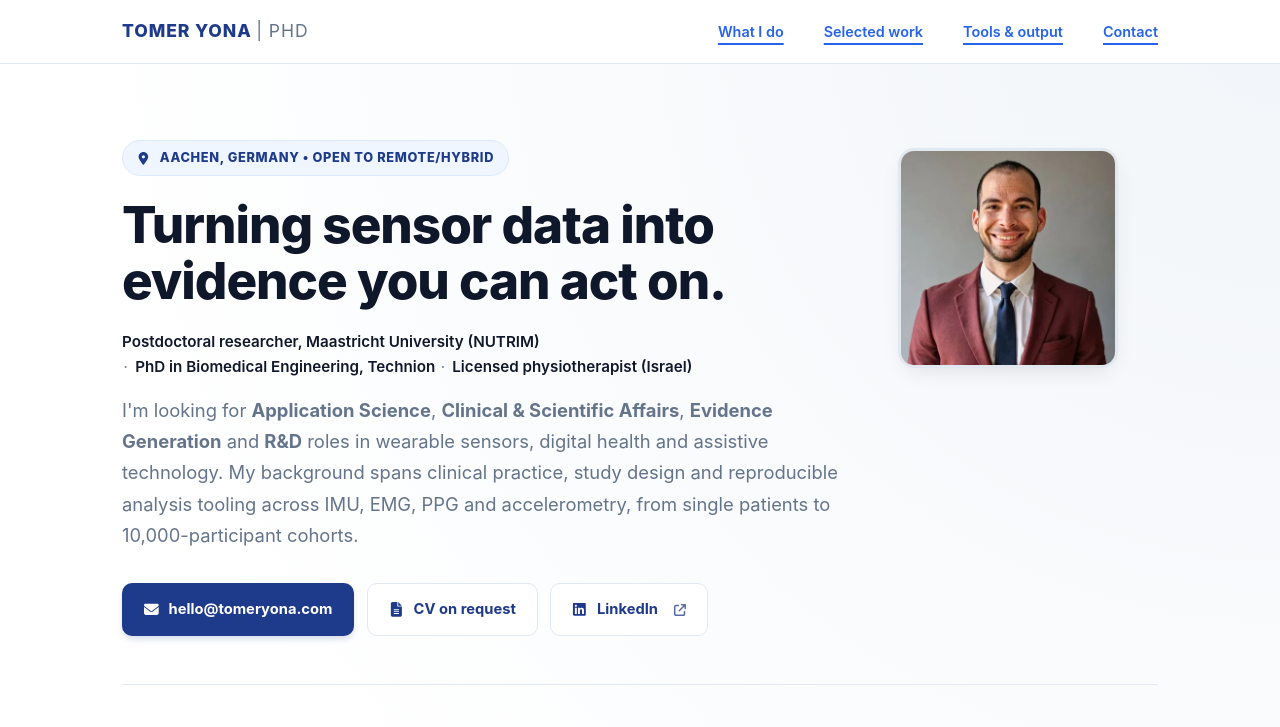
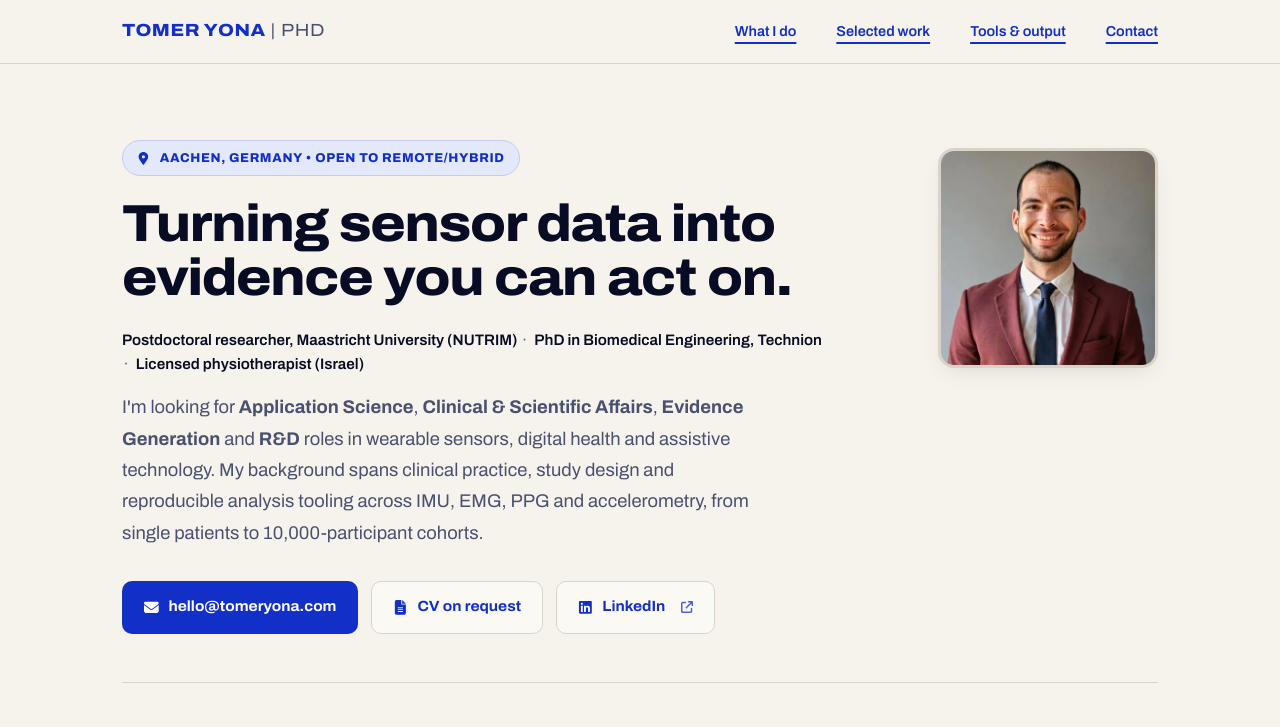
Before and after one commit to TomerIL/personal-site, a plain HTML site: page index.html in a window 1280 px wide. Shown: the top 727 px of the page. Drawn offline with Linux system fonts and the light colour scheme.

Commit message:
Homepage: paper-and-cobalt palette with Archivo (option A)
- Colour tokens for light and dark replaced with the palette the
  Jefferson curl and jiu-jitsu pages use: paper ground, near-black ink,
  cobalt for links and buttons, orange for small labels
- Archivo served from the site (fonts/), preloaded, with
  font-size-adjust so the fallback keeps its x-height while it loads
- Headings use Archivo's width axis; the hero headline stays on two lines
- theme-color updated for both schemes

Co-Authored-By: Claude Fable 5.2 <noreply@anthropic.com>
Claude-Session: https://claude.ai/code/session_01RQHv84WYJeKvWm9v2R8oo5

```diff
--- a/index.html
+++ b/index.html
@@ -4,13 +4,14 @@
   <meta charset="UTF-8" />
   <meta name="viewport" content="width=device-width, initial-scale=1.0" />
   <meta name="color-scheme" content="light dark" />
-  <meta name="theme-color" content="#ffffff" media="(prefers-color-scheme: light)" />
-  <meta name="theme-color" content="#0c1322" media="(prefers-color-scheme: dark)" />
+  <meta name="theme-color" content="#F6F3EC" media="(prefers-color-scheme: light)" />
+  <meta name="theme-color" content="#070B24" media="(prefers-color-scheme: dark)" />
   <meta name="description" content="Tomer Yona, PhD — wearable sensor measurement, validation and evidence generation. Open IMU gait data and free research tools." />
   <title>Tomer Yona, PhD — Wearable Sensors, Measurement & Evidence</title>
 
   <!-- Canonical URL -->
   <link rel="canonical" href="https://www.tomeryona.com/" />
+  <link rel="preload" as="font" type="font/woff2" href="fonts/archivo-latin-wdth-normal.woff2" crossorigin />
 
   <!-- Open Graph -->
   <meta property="og:type" content="website" />
@@ -180,26 +181,29 @@
 
 
   <style>
+    /* Archivo (variable, Latin subset), served from this site. Licence: fonts/OFL.txt */
+    @font-face { font-family: "Archivo"; font-style: normal; font-display: swap; font-weight: 100 900; font-stretch: 62% 125%; src: url(fonts/archivo-latin-wdth-normal.woff2) format("woff2"); }
     :root {
       color-scheme: light dark;
-      --primary: #1e3a8a;
-      --accent: #2563eb;
-      --secondary: #0f172a;
-      --text: #334155;
-      --text-light: #64748b;
-      --bg: #ffffff;
-      --bg-alt: #f8fafc;
-      --border: #e2e8f0;
-      --border-strong: #cbd5e1;
-      --surface: #ffffff;
-      --surface-hover: #f8fafc;
-      --tint: #eff6ff;
-      --tint-border: #dbeafe;
-      --chip: #f1f5f9;
-      --btn-bg: #1e3a8a;
-      --btn-bg-hover: #2563eb;
-      --nav-bg: rgba(255, 255, 255, 0.98);
-      --hero-glow: #f1f5f9;
+      --primary: #1230C8;
+      --accent: #1230C8;
+      --secondary: #070B24;
+      --text: #262B45;
+      --text-light: #4A5070;
+      --bg: #F6F3EC;
+      --bg-alt: #EFEBE1;
+      --border: #D9D4C7;
+      --border-strong: #B4AD9C;
+      --surface: #FBF9F4;
+      --surface-hover: #F1EDE3;
+      --tint: #E4E8FB;
+      --tint-border: #C3CBF3;
+      --chip: #EBE6DA;
+      --btn-bg: #1230C8;
+      --btn-bg-hover: #0B1F8C;
+      --nav-bg: rgba(246, 243, 236, 0.97);
+      --hero-glow: #F6F3EC;
+      --label: #B8380A;
       /* motion: one duration scale and one curve for the whole page */
       --dur-fast: 130ms;
       --dur: 175ms;
@@ -208,24 +212,25 @@
     }
     @media (prefers-color-scheme: dark) {
       :root {
-        --primary: #bfdbfe;
-        --accent: #60a5fa;
-        --secondary: #f1f5f9;
-        --text: #cbd5e1;
-        --text-light: #94a3b8;
-        --bg: #0c1322;
-        --bg-alt: #101a2e;
-        --border: #26334d;
-        --border-strong: #475569;
-        --surface: #152038;
-        --surface-hover: #1b2947;
-        --tint: #172554;
-        --tint-border: #1e3a8a;
-        --chip: #1e293b;
-        --btn-bg: #2563eb;
-        --btn-bg-hover: #1d4ed8;
-        --nav-bg: rgba(12, 19, 34, 0.98);
-        --hero-glow: #14203a;
+        --primary: #AEBBFF;
+        --accent: #9DABFF;
+        --secondary: #F6F3EC;
+        --text: #D5D3DE;
+        --text-light: #A6A9C4;
+        --bg: #070B24;
+        --bg-alt: #0B1030;
+        --border: #262D57;
+        --border-strong: #454E85;
+        --surface: #10163A;
+        --surface-hover: #161D49;
+        --tint: #141C55;
+        --tint-border: #24309A;
+        --chip: #171E47;
+        --btn-bg: #2F4BE0;
+        --btn-bg-hover: #1230C8;
+        --nav-bg: rgba(7, 11, 36, 0.97);
+        --hero-glow: #070B24;
+        --label: #FF8A5C;
       }
       /* keeps dark project icons visible on a dark card */
       .tool-icon:not(.neutral) { box-shadow: 0 0 0 1px var(--border-strong); }
@@ -233,7 +238,8 @@
 
     * { margin: 0; padding: 0; box-sizing: border-box; }
     body {
-      font-family: -apple-system, BlinkMacSystemFont, 'Segoe UI', Roboto, Helvetica, Arial, sans-serif;
+      font-family: "Archivo", "Helvetica Neue", Arial, sans-serif;
+      font-size-adjust: from-font; /* fallback font keeps Archivo's x-height while it loads */
       line-height: 1.6;
       color: var(--text);
       background: var(--bg);
@@ -261,7 +267,8 @@
       color: var(--primary);
       text-decoration: none;
       text-transform: uppercase;
-      letter-spacing: 0.05em;
+      font-stretch: 112%;
+      letter-spacing: 0.03em;
       white-space: nowrap;
     }
     .nav-links { display: flex; gap: 2.5rem; list-style: none; }
@@ -328,7 +335,7 @@
       align-items: flex-start;
     }
 
-    .hero-content { flex: 1; max-width: 720px; }
+    .hero-content { flex: 1; max-width: 760px; }
 
     .hero-photo {
       flex-shrink: 0;
@@ -365,12 +372,13 @@
     .role-pill i { color: var(--accent); }
 
     h1 {
-      font-size: clamp(2rem, 1.1rem + 2.9vw, 3.2rem);
+      font-size: clamp(2.05rem, 1.05rem + 2.75vw, 3.25rem);
       font-weight: 800;
-      line-height: 1.08;
+      font-stretch: 110%;
+      line-height: 1.04;
       color: var(--secondary);
       margin-bottom: 1.4rem;
-      letter-spacing: -0.02em;
+      letter-spacing: -0.025em;
     }
 
     .hero-creds {
@@ -411,7 +419,6 @@
       font-weight: 700;
       font-size: 0.92rem;
       transition: background-color var(--dur) var(--ease), border-color var(--dur) var(--ease), translate var(--dur) var(--ease);
-      box-shadow: 0 4px 6px -1px rgba(30, 58, 138, 0.18);
       border: 1px solid rgba(30, 58, 138, 0.25);
     }
     .btn:hover { background: var(--btn-bg-hover); }
@@ -458,6 +465,8 @@
     .section-title {
       margin-bottom: 0.75rem;
       font-size: clamp(1.75rem, 1.3rem + 1.6vw, 2.25rem);
+      font-weight: 800;
+      font-stretch: 112%;
       color: var(--secondary);
       letter-spacing: -0.02em;
     }
@@ -490,7 +499,7 @@
       display: block;
       font-size: 0.75rem;
       font-weight: 900;
-      color: var(--accent);
+      color: var(--label);
       text-transform: uppercase;
       letter-spacing: 0.06em;
       margin-bottom: 0.55rem;
@@ -505,6 +514,8 @@
 
     .case-content { flex: 1; }
     .case-title { font-size: 1.35rem; margin-bottom: 0.75rem; color: var(--secondary); font-weight: 800; }
+    .case-title, .cap-item h3, .resource-card h4, .btn { font-stretch: 105%; }
+    .meta-tag, .resource-group { font-stretch: 110%; }
     .case-desc { color: var(--text-light); font-size: 0.98rem; margin-bottom: 1rem; line-height: 1.65; max-width: 68ch; }
     .case-desc strong { color: var(--secondary); }
     .tech-tags { display: flex; gap: 0.5rem; flex-wrap: wrap; margin-top: 0.75rem; }
@@ -528,7 +539,7 @@
     .resource-group {
       font-size: 0.75rem;
       font-weight: 900;
-      color: var(--accent);
+      color: var(--label);
       text-transform: uppercase;
       letter-spacing: 0.06em;
       margin: 0 0 1rem;
@@ -597,7 +608,7 @@
 
     /* CTA Section */
     .cta { text-align: center; max-width: 760px; margin: 0 auto; }
-    .cta h2 { margin-bottom: 1.1rem; color: var(--primary); font-size: clamp(1.7rem, 1.3rem + 1.4vw, 2.1rem); letter-spacing: -0.02em; }
+    .cta h2 { margin-bottom: 1.1rem; color: var(--primary); font-size: clamp(1.7rem, 1.3rem + 1.4vw, 2.1rem); font-weight: 800; font-stretch: 112%; letter-spacing: -0.02em; }
     .cta p { color: var(--text-light); margin: 0 auto 1.6rem; max-width: 60ch; font-size: 1.05rem; line-height: 1.65; }
     .cta .btn { padding: 1rem 2.4rem; border-radius: 10px; }
 
@@ -684,7 +695,7 @@
       .hero-photo { order: -1; margin-top: 0; }
       .hero-creds .cred { display: block; white-space: normal; }
       .hero-creds .sep { display: none; }
-      .role-pill { font-size: 0.72rem; letter-spacing: 0.03em; }
+      .role-pill { font-size: 0.72rem; letter-spacing: 0.02em; font-stretch: 86%; }
       .section-padding { padding: 4rem 0; }
     }
 
```
Also changed, not shown: fonts/OFL.txt (added), fonts/archivo-latin-wdth-normal.woff2 (added).
